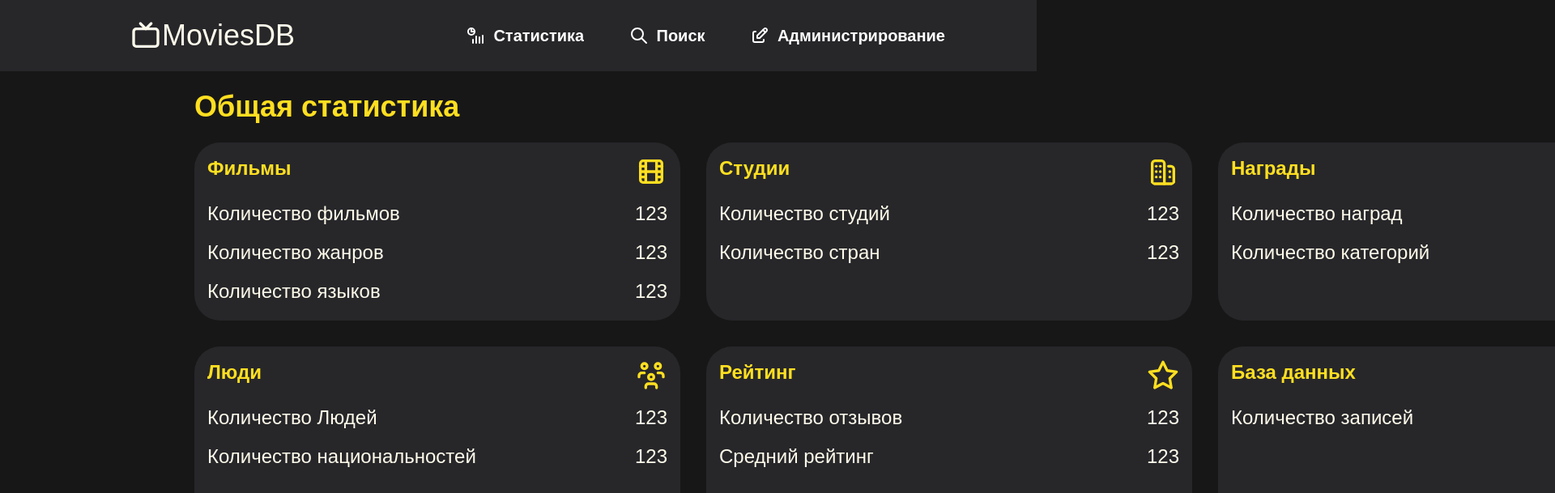
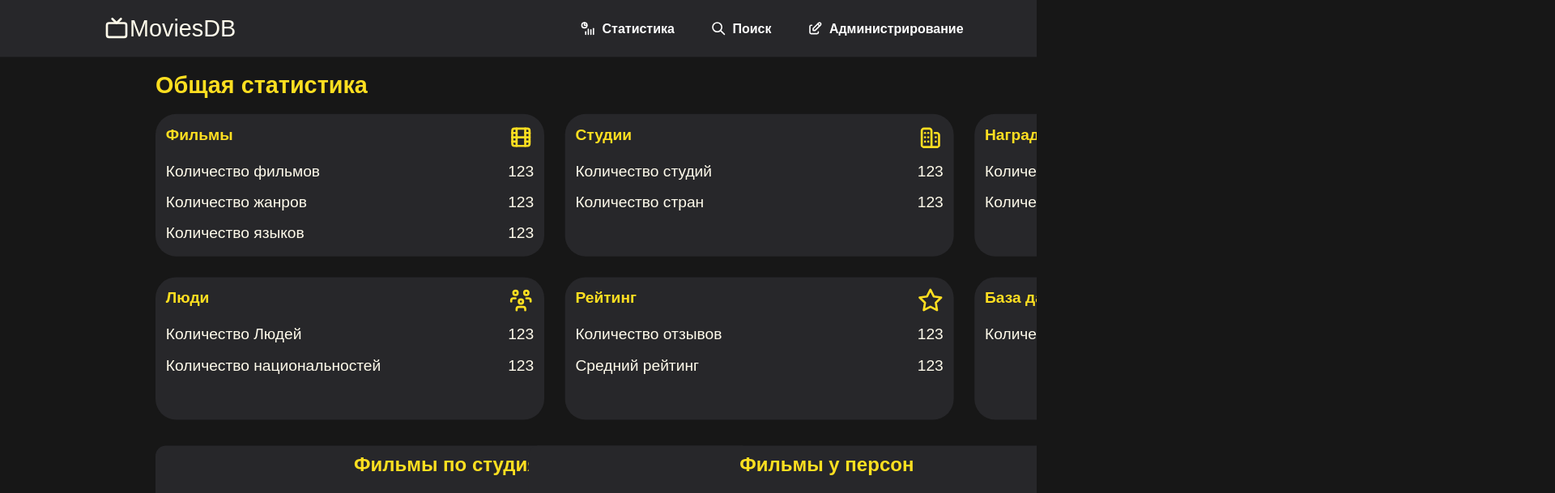
Before and after one commit to Rissta/MOVIE-BD, a Next.js app: page / in a window 1280 px wide. Shown: the top 609 px of the page at 81% size, 1920 px wide, since content can reach past the window. Built offline with nearby package versions, Linux system fonts and the light colour scheme.

Commit message:
Исправил маштаб

```diff
--- a/app/globals.css
+++ b/app/globals.css
@@ -12,7 +12,24 @@
   }
 }
 
+html {
+  overflow-y: hidden;
+  height: 100%;
+  margin: 0;
+  padding: 0;
+}
+
+body {
+  overflow-y: hidden;
+  margin: 0;
+  padding: 0;
+}
+
 html body {
+  transform: scale(0.8);
+  width: calc(100% / 0.8);
+  height: calc(100% / 0.8);
+  transform-origin: top left;
 
   background: var(--background);
   color: var(--foreground);
```
